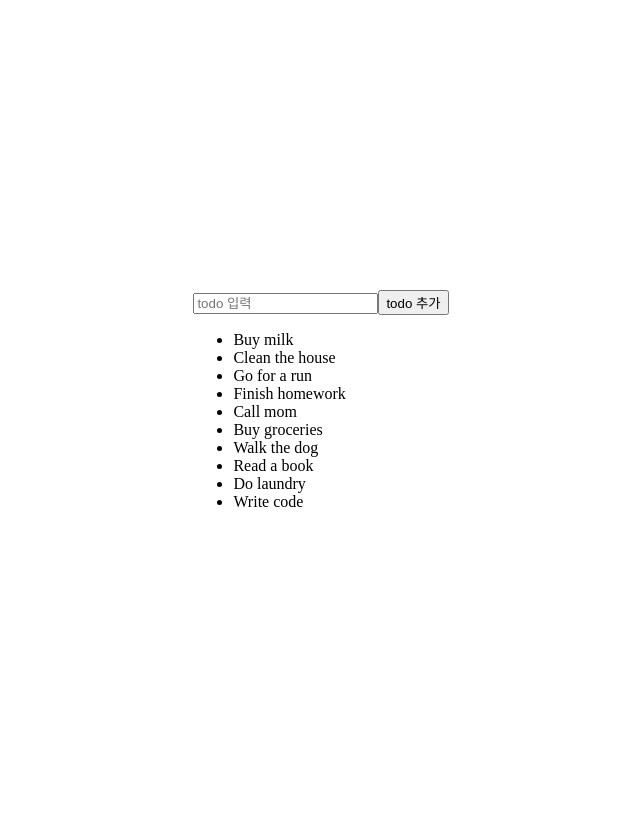
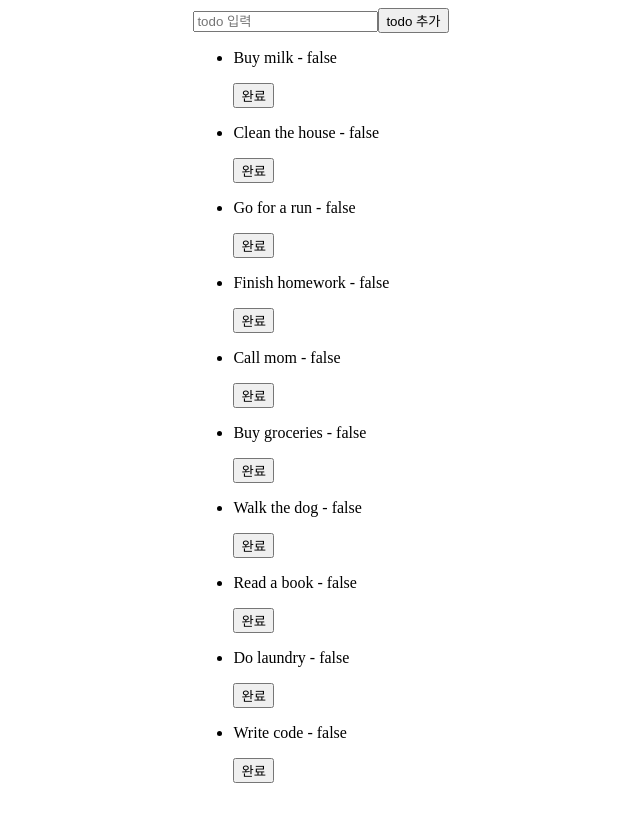
Before and after one commit to ohos46419/react-basic-6th-todo, a React (Vite) app: page / in a window 1280 px wide. Shown: the whole page, without its empty margins (319-959 px from the left). Built offline with nearby package versions, Linux system fonts and the light colour scheme.

Commit message:
투두 항목 완료 상태 토글 기능 추가(forEach)

```diff
--- a/src/components/TodoList.jsx
+++ b/src/components/TodoList.jsx
@@ -1,16 +1,16 @@
 import { useState } from "react";
 
 const SAMPLE_TODOS = [
-  { id: 1, text: "Buy milk" },
-  { id: 2, text: "Clean the house" },
-  { id: 3, text: "Go for a run" },
-  { id: 4, text: "Finish homework" },
-  { id: 5, text: "Call mom" },
-  { id: 6, text: "Buy groceries" },
-  { id: 7, text: "Walk the dog" },
-  { id: 8, text: "Read a book" },
-  { id: 9, text: "Do laundry" },
-  { id: 10, text: "Write code" },
+  { id: 1, text: "Buy milk", completed: false },
+  { id: 2, text: "Clean the house", completed: false },
+  { id: 3, text: "Go for a run", completed: false },
+  { id: 4, text: "Finish homework", completed: false },
+  { id: 5, text: "Call mom", completed: false },
+  { id: 6, text: "Buy groceries", completed: false },
+  { id: 7, text: "Walk the dog", completed: false },
+  { id: 8, text: "Read a book", completed: false },
+  { id: 9, text: "Do laundry", completed: false },
+  { id: 10, text: "Write code", completed: false },
 ];
 
 const TodoList = () => {
@@ -24,13 +24,40 @@
       return;
     }
 
-    setTodos([{ id: crypto.randomUUID(), text: newTodo }, ...todos]);
+    const newTodoObject = {
+      id: crypto.randomUUID(),
+      text: newTodo,
+      completed: false,
+    };
+
+    setTodos([newTodoObject, ...todos]);
 
     setNewTodo("");
   };
 
   const handleInputChange = (event) => {
     setNewTodo(event.target.value);
+  };
+
+  const toggleCompleted = (id) => {
+    const updatedTodos = [];
+
+    todos.forEach((todo) => {
+      if (todo.id === id) {
+        // TODO - 수정
+        const newTodo = {
+          id: todo.id,
+          text: todo.text,
+          completed: !todo.completed,
+        };
+
+        return updatedTodos.push(newTodo);
+      }
+
+      updatedTodos.push(todo);
+    });
+
+    setTodos(updatedTodos);
   };
 
   return (
@@ -47,7 +74,12 @@
 
       <ul>
         {todos.map((todo) => (
-          <li key={todo.id}>{todo.text}</li>
+          <li key={todo.id}>
+            <p>
+              {todo.text} - {String(todo.completed)}
+            </p>
+            <button onClick={() => toggleCompleted(todo.id)}>완료</button>
+          </li>
         ))}
       </ul>
     </div>
--- a/src/index.css
+++ b/src/index.css
@@ -2,6 +2,4 @@
   display: flex;
   justify-content: center;
   align-items: center;
-  height: 100vh;
-  /* 100vh: 내가 보는 화면 높이의 100% */
 }
```
